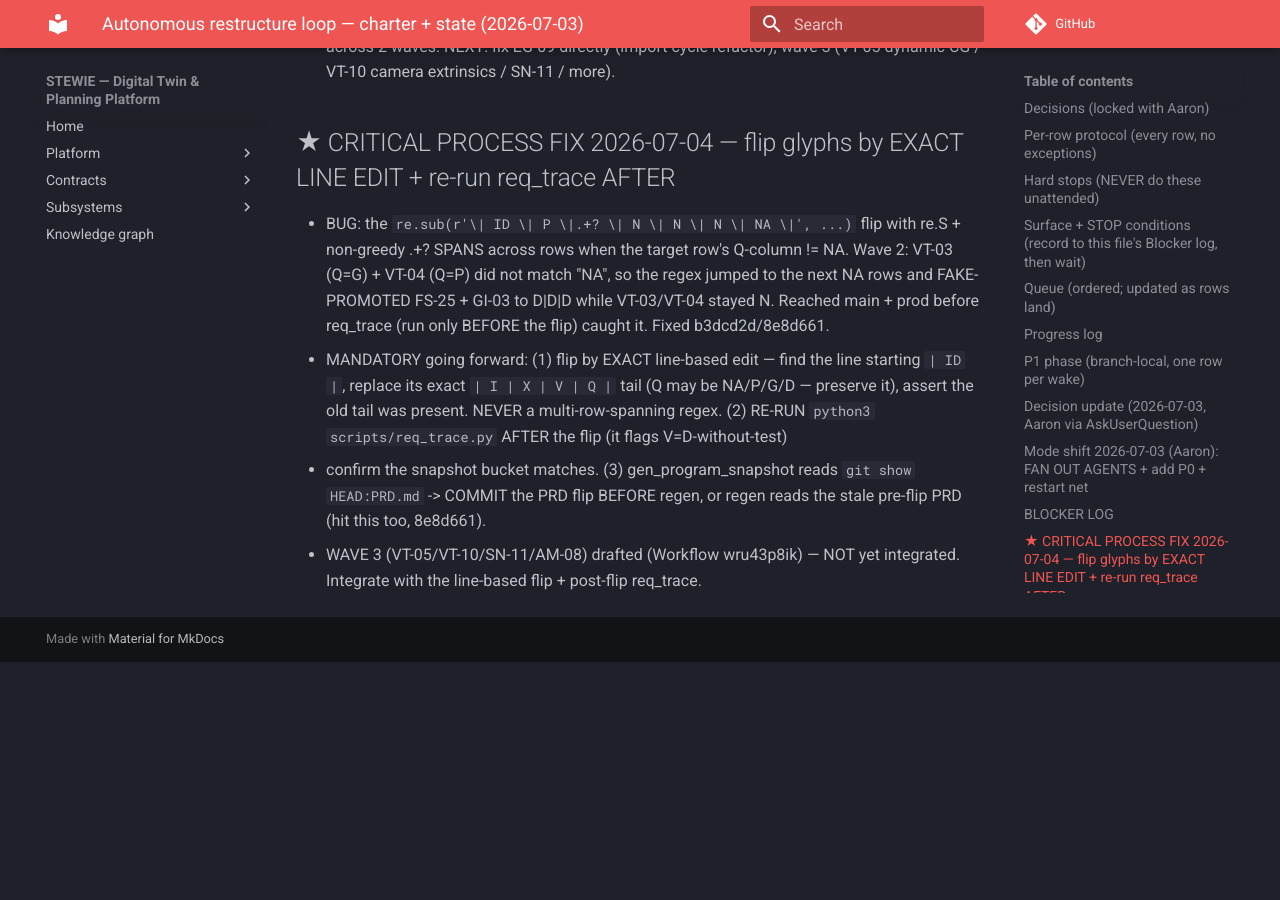
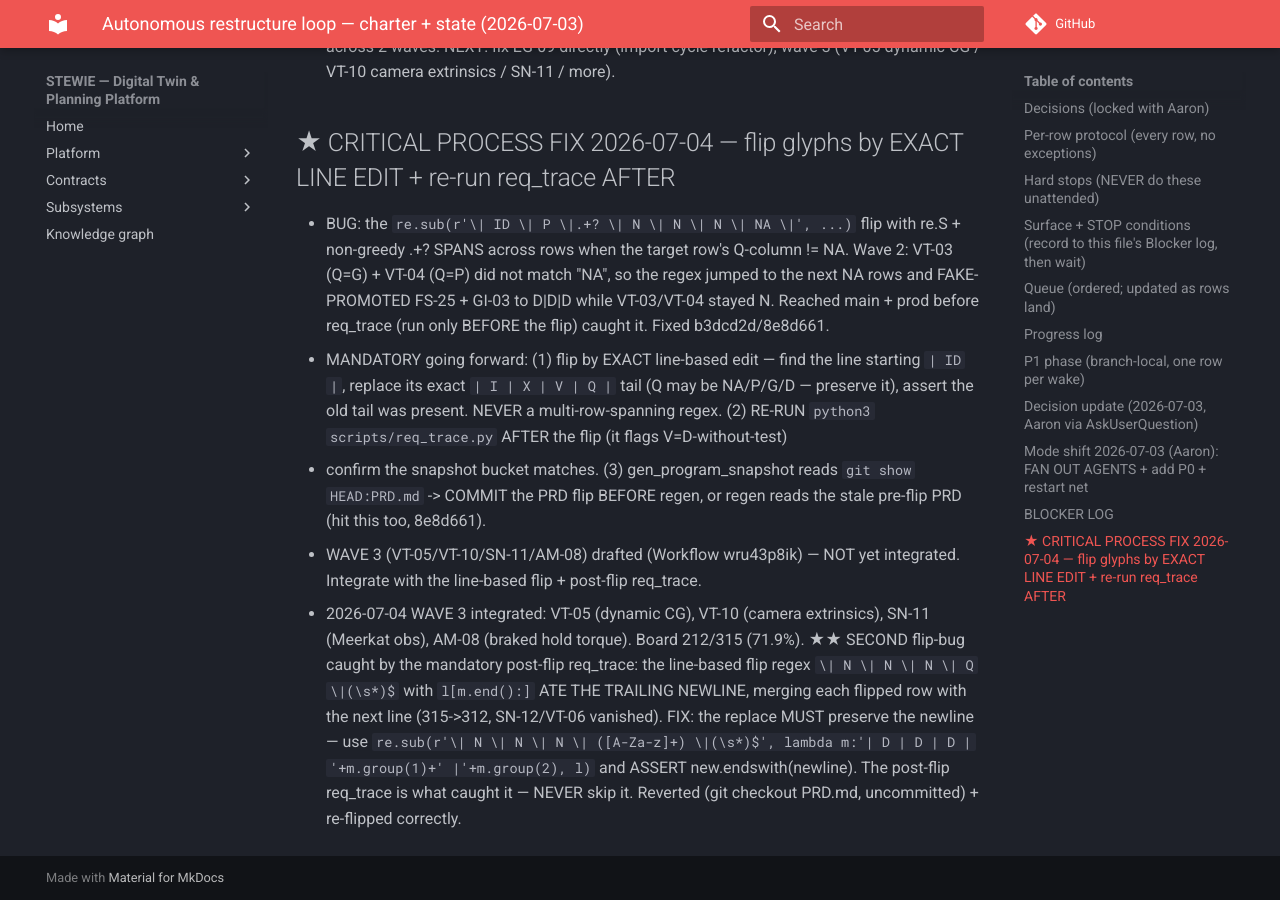
Before and after one commit to stewie-sw/stewie, an MkDocs documentation site: the page built from docs/autonomous_loop_charter_2026-07-03.md, in a window 1280 px wide and 900 px high, scrolled down 8249 px. Built offline with MkDocs 1.6.1 and Material for MkDocs 9.7.7, drawn with Linux system fonts in a browser that asks for light colours; comment, search, counter and statistics services are not loaded; before the commit the page ends 8911 px from its top, so only the background shows below that.

Commit message:
chore(loop): charter — wave 3 done (board 212) + newline-preservation flip lesson

```diff
--- a/docs/autonomous_loop_charter_2026-07-03.md
+++ b/docs/autonomous_loop_charter_2026-07-03.md
@@ -250,3 +250,10 @@ and stop scheduling (wait for Aaron).
   PRD flip BEFORE regen, or regen reads the stale pre-flip PRD (hit this too, 8e8d661).
 - WAVE 3 (VT-05/VT-10/SN-11/AM-08) drafted (Workflow wru43p8ik) — NOT yet integrated. Integrate with the
   line-based flip + post-flip req_trace.
+- 2026-07-04 WAVE 3 integrated: VT-05 (dynamic CG), VT-10 (camera extrinsics), SN-11 (Meerkat obs), AM-08
+  (braked hold torque). Board 212/315 (71.9%). ★★ SECOND flip-bug caught by the mandatory post-flip req_trace:
+  the line-based flip regex `\| N \| N \| N \| Q \|(\s*)$` with `l[m.end():]` ATE THE TRAILING NEWLINE, merging
+  each flipped row with the next line (315->312, SN-12/VT-06 vanished). FIX: the replace MUST preserve the
+  newline — use `re.sub(r'\| N \| N \| N \| ([A-Za-z]+) \|(\s*)$', lambda m:'| D | D | D | '+m.group(1)+' |'+m.group(2), l)`
+  and ASSERT new.endswith(newline). The post-flip req_trace is what caught it — NEVER skip it. Reverted (git
+  checkout PRD.md, uncommitted) + re-flipped correctly.
```
